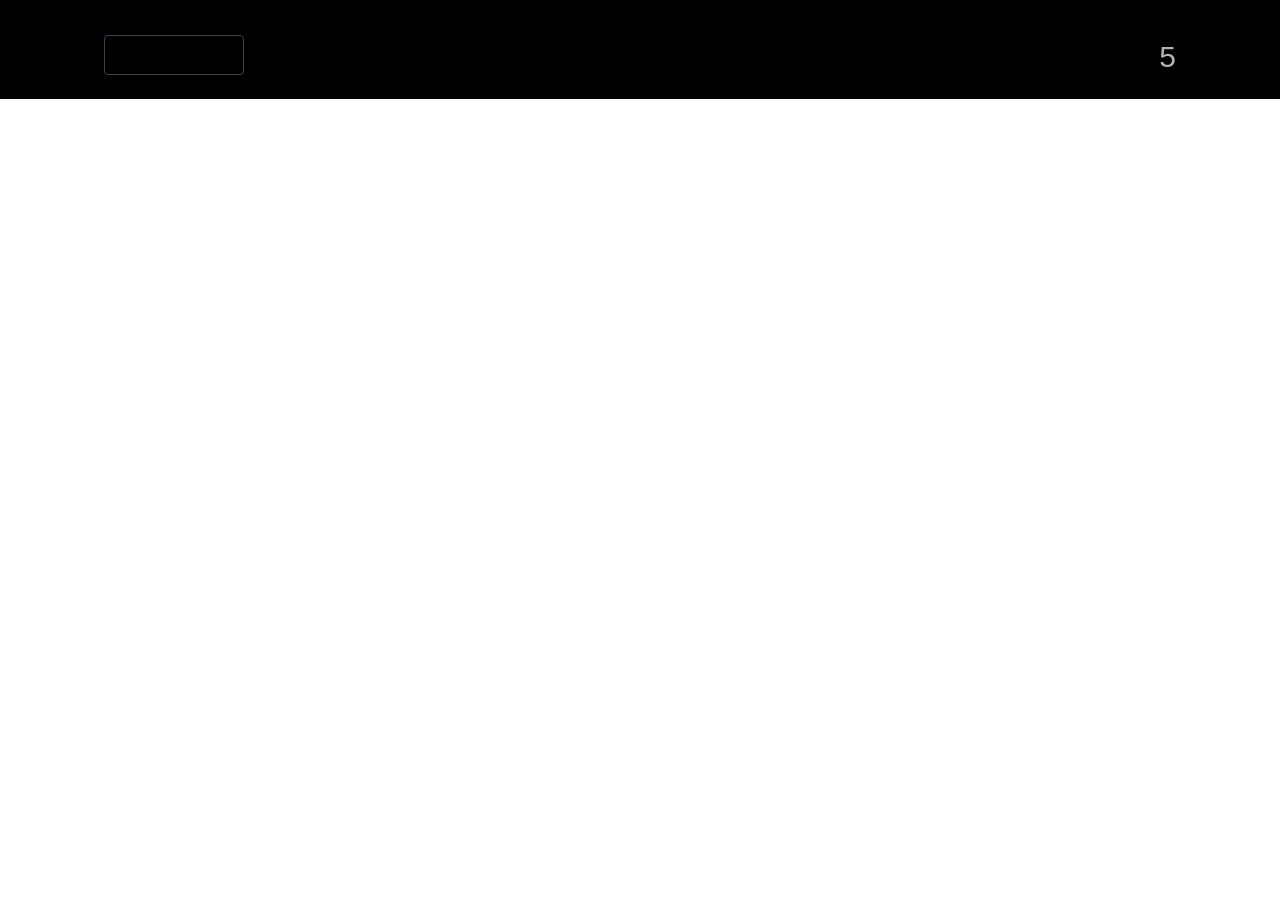
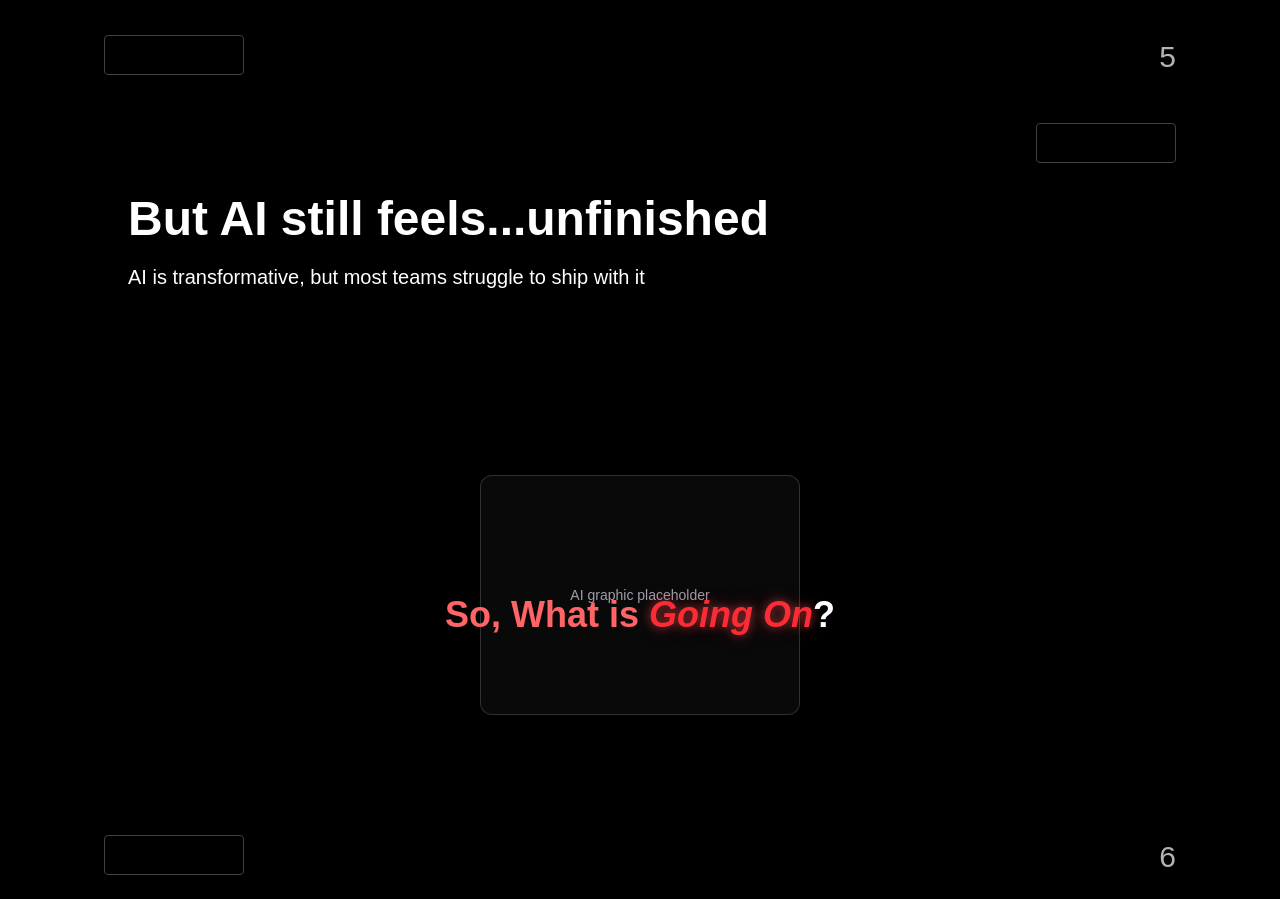
Before and after one commit to pkanchi23/verceldeck, a Next.js app: page / in a window 1280 px wide. Shown: the part 3901-4800 px from the top of the page. Before the commit the page ends 4000 px from the top, so only its background shows below. Built offline with nearby package versions, Linux system fonts and the light colour scheme.

Commit message:
Add Slide 6: So What Is Going On with glowing red question

```diff
--- a/app/page.tsx
+++ b/app/page.tsx
@@ -3,6 +3,7 @@ import Slide2Context from "@/components/sections/Slide2Context";
 import Slide3Agenda from "@/components/sections/Slide3Agenda";
 import Slide4AIEraExpectations from "@/components/sections/Slide4AIEraExpectations";
 import Slide5AIStillUnfinished from "@/components/sections/Slide5AIStillUnfinished";
+import Slide6SoWhatIsGoingOn from "@/components/sections/Slide6SoWhatIsGoingOn";
 
 export default function HomePage() {
   return (
@@ -12,6 +13,7 @@ export default function HomePage() {
       <Slide3Agenda />
       <Slide4AIEraExpectations />
       <Slide5AIStillUnfinished />
+      <Slide6SoWhatIsGoingOn />
     </main>
   );
 }
--- /dev/null
+++ b/components/sections/Slide6SoWhatIsGoingOn.tsx
@@ -0,0 +1,107 @@
+"use client";
+
+import { motion } from "framer-motion";
+import Section from "@/components/Section";
+
+export default function Slide6SoWhatIsGoingOn() {
+  return (
+    <Section id="slide-6" className="bg-black">
+      <div className="relative w-full min-h-screen">
+        {/* Top-Right Logo Placeholder (Vercel) */}
+        <motion.div
+          initial={{ opacity: 0 }}
+          animate={{ opacity: 1 }}
+          transition={{ delay: 0.3, duration: 0.8 }}
+          className="absolute top-4 right-4 md:top-6 md:right-6 w-[140px] h-[40px] border border-zinc-700 rounded bg-transparent flex items-center justify-center"
+        />
+
+        {/* Main Content Container */}
+        <div className="max-w-7xl mx-auto px-6 md:px-12 pt-16 md:pt-24">
+          {/* Headline + Subheadline */}
+          <div className="mb-10 md:mb-16">
+            <motion.h1
+              initial={{ opacity: 0, y: 20 }}
+              animate={{ opacity: 1, y: 0 }}
+              transition={{ delay: 0.2, duration: 0.8 }}
+              className="text-3xl md:text-4xl lg:text-5xl font-bold text-white mb-4 md:mb-5"
+            >
+              But AI still feels...unfinished
+            </motion.h1>
+
+            <motion.p
+              initial={{ opacity: 0, y: 20 }}
+              animate={{ opacity: 1, y: 0 }}
+              transition={{ delay: 0.3, duration: 0.8 }}
+              className="text-lg md:text-xl text-white font-normal"
+            >
+              AI is transformative, but most teams struggle to ship with it
+            </motion.p>
+          </div>
+
+          {/* Main Visual Area: AI cube placeholder with central question */}
+          <div className="relative mt-10 md:mt-16 w-full max-w-6xl mx-auto h-[420px] md:h-[480px]">
+            {/* TODO: Replace this placeholder box with the actual AI cube graphic (SVG/image) matching the deck. */}
+            {/* Central Cube Graphic Placeholder */}
+            <div className="absolute inset-1/2 -translate-x-1/2 -translate-y-1/2 w-[260px] md:w-[320px] aspect-[4/3] border border-zinc-700/70 rounded-xl bg-zinc-900/40 flex items-center justify-center">
+              <p className="text-xs md:text-sm text-zinc-400 text-center px-4">
+                AI graphic placeholder
+              </p>
+            </div>
+
+            {/* Central Question Text: "So, What is Going On?" */}
+            <motion.div
+              className="absolute inset-1/2 -translate-x-1/2 -translate-y-1/2 flex items-center justify-center w-full px-4"
+              initial={{ opacity: 0, y: 30 }}
+              whileInView={{ opacity: 1, y: 0 }}
+              viewport={{ once: true, amount: 0.5 }}
+              animate={{ y: [-3, 3, -3] }}
+              transition={{
+                opacity: { duration: 0.8, delay: 0.4 },
+                y: {
+                  duration: 4,
+                  repeat: Infinity,
+                  repeatType: "reverse",
+                  ease: "easeInOut",
+                },
+              }}
+            >
+              <h2 className="text-2xl md:text-3xl lg:text-4xl font-semibold text-center">
+                <span className="text-red-400">So, What is </span>
+                <span
+                  className="text-red-500 italic"
+                  style={{
+                    textShadow: `
+                      0 0 10px rgba(239, 68, 68, 0.6),
+                      0 0 20px rgba(239, 68, 68, 0.3)
+                    `,
+                  }}
+                >
+                  Going On
+                </span>
+                <span className="text-white">?</span>
+              </h2>
+            </motion.div>
+          </div>
+        </div>
+
+        {/* Bottom-Left Logo Placeholder (Goldman Sachs) */}
+        <motion.div
+          initial={{ opacity: 0 }}
+          animate={{ opacity: 1 }}
+          transition={{ delay: 0.5, duration: 0.8 }}
+          className="absolute bottom-4 left-4 md:bottom-6 md:left-6 w-[140px] h-[40px] border border-zinc-700 rounded bg-transparent flex items-center justify-center"
+        />
+
+        {/* Page Number - Bottom-Right */}
+        <motion.div
+          initial={{ opacity: 0 }}
+          animate={{ opacity: 1 }}
+          transition={{ delay: 0.6, duration: 0.8 }}
+          className="absolute bottom-4 right-4 md:bottom-6 md:right-6 text-2xl md:text-3xl font-light text-white/70"
+        >
+          6
+        </motion.div>
+      </div>
+    </Section>
+  );
+}
```
